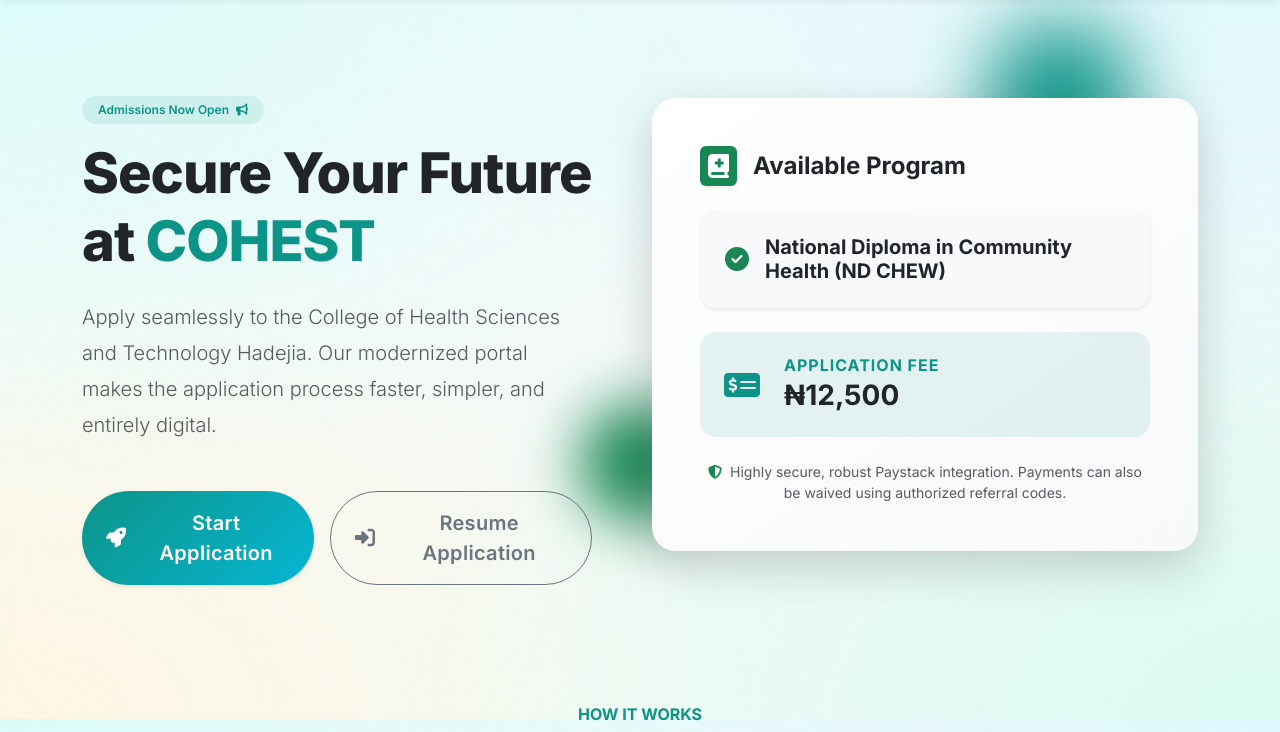
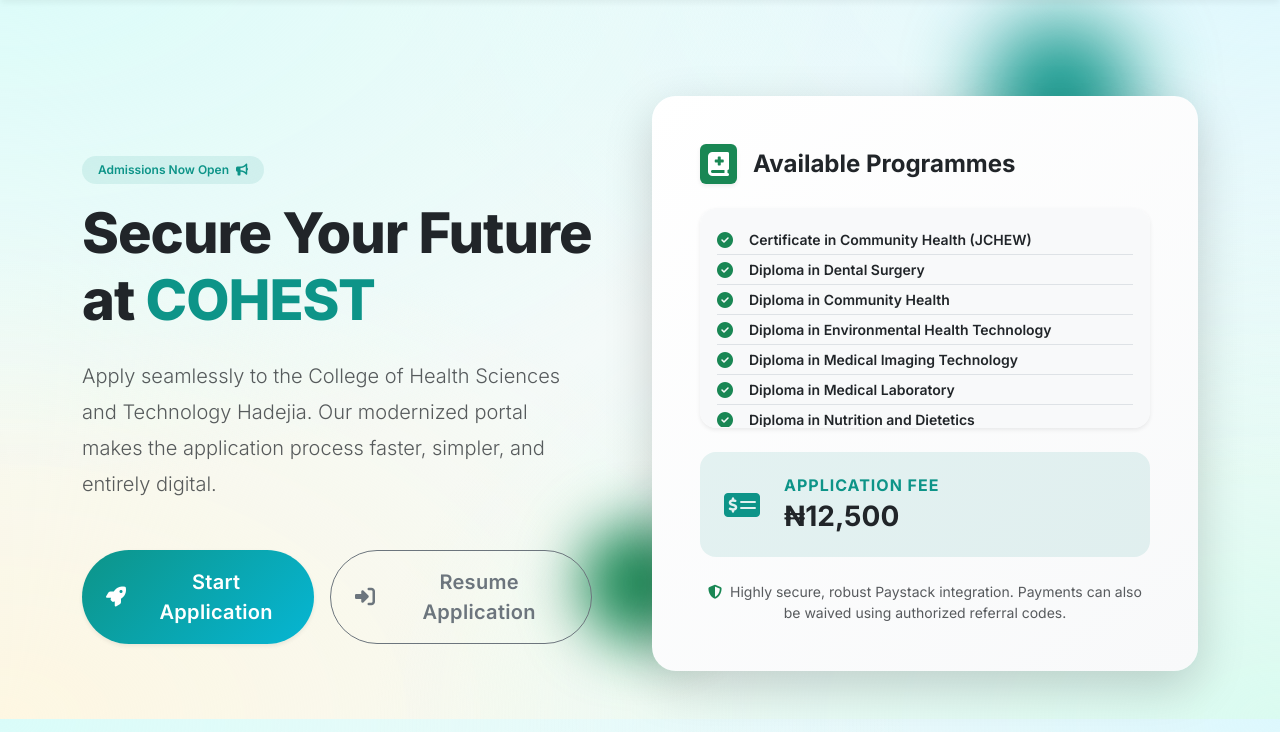
Before and after one commit to Yusuf-Babagana/chst-portal, a Django app: page / in a window 1280 px wide. Shown: the part 81-813 px from the top of the page. Run offline with Django 4.2, Linux system fonts and the light colour scheme; data comes from the database, SQL or seed files in the repository.

Commit message:
Expand course selection to all 9 accredited programmes
- Application.COURSES now matches the CMS's live Programme list
  (was 7 stale options, including one no longer offered).
- SectionDForm no longer hard-restricts applicants to a single
  course ('National Diploma in Community Health (ND CHEW)') -
  it now offers the full course list, sourced from
  Application.COURSES so it can't drift out of sync again.
- home.html's 'Available Program' card (singular, hardcoded)
  replaced with a dynamic 'Available Programmes' list pulling
  from the same source.

Co-Authored-By: Claude Sonnet 5 <noreply@anthropic.com>

```diff
--- a/portal/models.py
+++ b/portal/models.py
@@ -109,12 +109,14 @@ class Application(models.Model):
     )
 
     COURSES = (
-        ('diploma_schew', 'Diploma in Community Health (SCHEW)'),
         ('certificate_jchew', 'Certificate in Community Health (JCHEW)'),
-        ('diploma_him', 'Diploma in Health Information Management'),
-        ('diploma_env_health', 'Diploma in Environmental Health'),
-        ('diploma_xray', 'Diploma in X-Ray and Imaging'),
+        ('diploma_dental_surgery', 'Diploma in Dental Surgery'),
+        ('diploma_schew', 'Diploma in Community Health'),
+        ('diploma_env_health', 'Diploma in Environmental Health Technology'),
+        ('diploma_xray', 'Diploma in Medical Imaging Technology'),
+        ('diploma_medical_lab', 'Diploma in Medical Laboratory'),
         ('diploma_nutrition', 'Diploma in Nutrition and Dietetics'),
+        ('nd_community_health', 'National Diploma in Community Health'),
         ('retraining_jchew', 'Retraining in Community Health (JCHEW holders)'),
     )
 
--- a/portal/views.py
+++ b/portal/views.py
@@ -22,7 +22,10 @@ from django.utils import timezone
 def home(request):
     if request.user.is_authenticated:
         return redirect('dashboard')
-    context = {'application_fee': SiteConfiguration.get_solo().application_fee}
+    context = {
+        'application_fee': SiteConfiguration.get_solo().application_fee,
+        'courses': Application.COURSES,
+    }
     return render(request, 'portal/home.html', context)
 
 
--- a/templates/portal/home.html
+++ b/templates/portal/home.html
@@ -33,14 +33,16 @@
                     <div class="bg-success text-white rounded p-2 me-3 shadow-sm d-inline-flex">
                         <i class="fas fa-book-medical"></i>
                     </div>
-                    Available Program
+                    Available Programmes
                 </h4>
 
-                <div class="p-4 bg-light rounded-4 border border-light shadow-sm mb-4">
-                    <div class="d-flex align-items-center">
-                        <i class="fas fa-check-circle text-success fs-4 me-3"></i>
-                        <h5 class="mb-0 fw-bold text-dark">National Diploma in Community Health (ND CHEW)</h5>
+                <div class="p-3 bg-light rounded-4 border border-light shadow-sm mb-4" style="max-height: 220px; overflow-y: auto;">
+                    {% for value, label in courses %}
+                    <div class="d-flex align-items-center py-1{% if not forloop.last %} border-bottom{% endif %}">
+                        <i class="fas fa-check-circle text-success me-3"></i>
+                        <span class="fw-semibold text-dark small">{{ label }}</span>
                     </div>
+                    {% endfor %}
                 </div>
 
                 <div class="d-flex align-items-center bg-primary bg-opacity-10 text-primary p-4 rounded-4 mt-4">
```
Also changed, not shown: portal/forms.py (+4 -4 lines), portal/migrations/0004_alter_application_first_choice_and_more.py (added).
